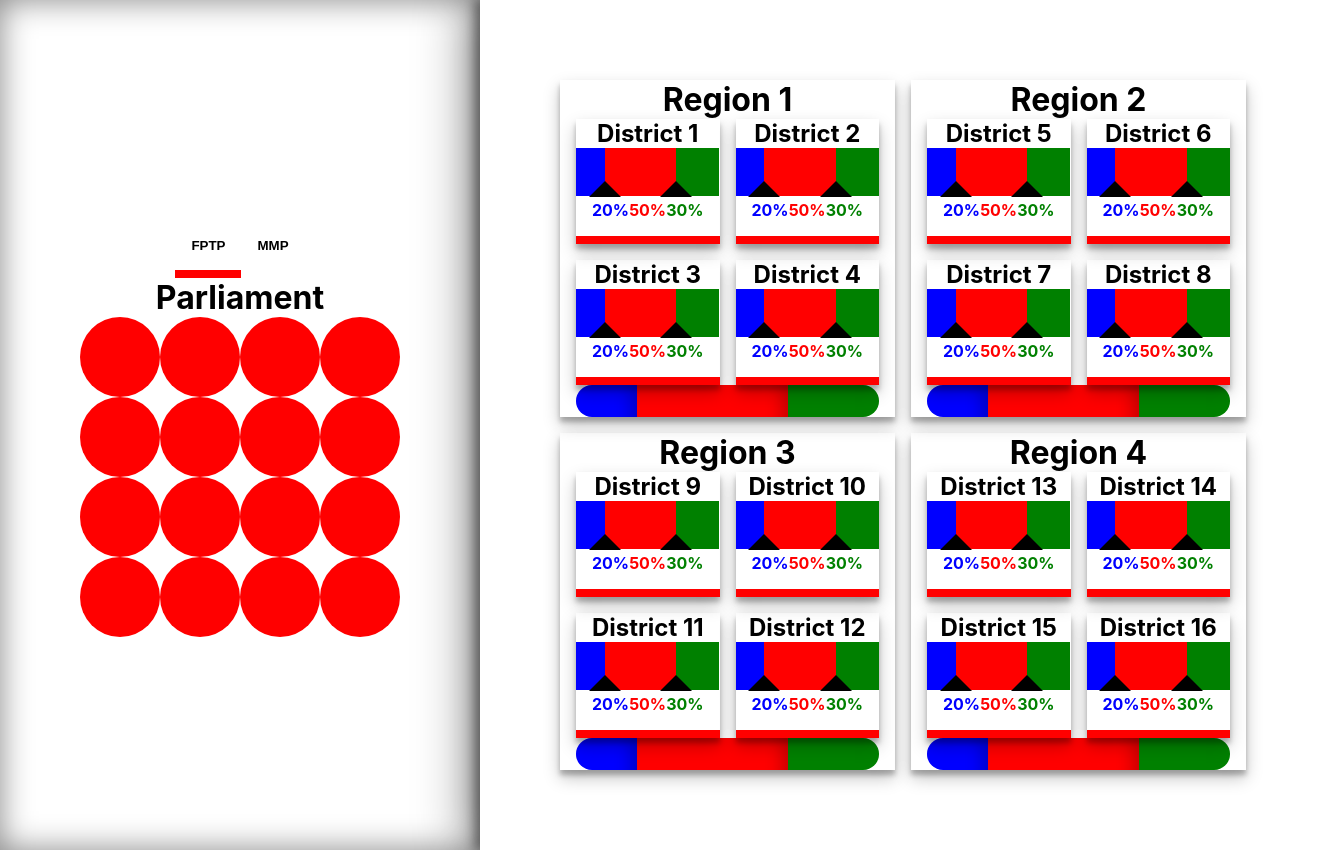
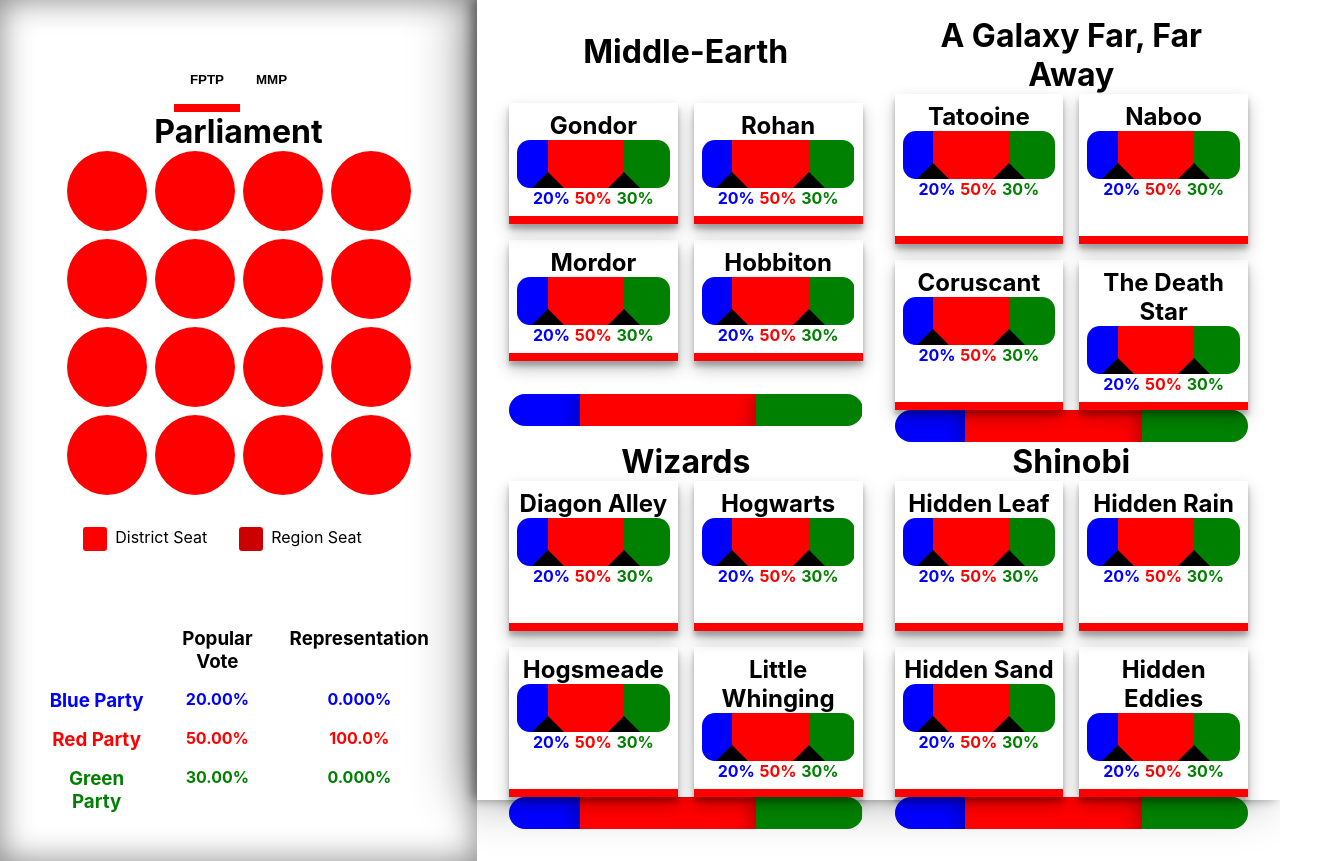
Before and after one commit to boxofsquares/prorep, a React (Create React App) app: page / in a window 1280 px wide. Shown: the whole page, 1326 px wide, since content can reach past the window. Built offline with nearby package versions, Linux system fonts and the light colour scheme.

Commit message:
Summary of work: * Added table to easily track difference in representation for the 2 different system. * UI improvements - looks decent on small screens now, but does not work.
Issues:
* The algorithm seems to be doing the right thing,.... as far as I can tell.

```diff
--- a/src/App.js
+++ b/src/App.js
@@ -2,6 +2,7 @@
 import logo from './logo.svg';
 import './App.scss';
 import VoteSlider from './slider.js';
+import Names from './names.json';
 
 const TOTAL_VOTES = 100;
 const NO_OF_REGIONS = 4;
@@ -11,7 +12,6 @@
   FPTP: 0,
   MMP: 1,
 });
-
 
 class App extends Component {
   constructor(props) {
@@ -27,6 +27,7 @@
     for(let j = 1; j <= NO_OF_REGIONS; j++) {
       let _region = {
         regionId: j,
+        regionAttr: Names.regions[j-1],
         districts: [] };
       let _lower = (j-1) * NO_OF_DISTRICTS + 1;
       let _upper = _lower + NO_OF_DISTRICTS;
@@ -103,34 +104,70 @@
 class Parliament extends Component {
 
   render() {
+    let { allSeats, overall } = this.getAllSeats();
+    const { blue, red, green, total} = this.getPopularVote();
+    let html = this.buildSeats(allSeats);
     return(
-      <div>
+      <div id="parliament-wrapper">
         <h1>Parliament</h1>
         <div id="parliament">
-        { this.getAllSeats() }
+        { html }
+        </div>
+        <div id="legend">
+          <span className="district">District Seat</span>
+          <span className="region">Region Seat</span>
+        </div>
+        <div id="parliament-breakdown">
+          <div></div>
+          <h3 className="popular">Popular Vote</h3>
+          <h3 className="representation">Representation</h3>
+          <h3 className="title blue">Blue Party</h3>
+          <div className="percentage blue">{`${(blue / total * 100).toPrecision(4)}%`}</div>
+          <div className="percentage blue">{`${(overall.blue / overall.total * 100).toPrecision(4)}%`}</div>
+          <h3 className="title red">Red Party</h3>
+          <div className="percentage red">{`${(red / total * 100).toPrecision(4)}%`}</div>
+          <div className="percentage red">{`${(overall.red / overall.total * 100).toPrecision(4)}%`}</div>
+          <h3 className="title green">Green Party</h3>
+          <div className="percentage green">{`${(green / total * 100).toPrecision(4)}%`}</div>
+          <div className="percentage green">{`${(overall.green / overall.total * 100).toPrecision(4)}%`}</div>
         </div>
       </div>
     )
   }
 
   getAllSeats() {
-    let allSeats = [];
-    for (let region of this.props.election.regions) {
-      let directSeats = [];
+    const { regions } = this.props.election;
+    let acc = regions.reduce((acc, region) => {
+      let allSeats = [];
+      let seatsByParty = {blue: 0, red: 0, green: 0, total: 0};
       for (let district of region.districts) {
-        directSeats.push(
+        let winner = this.getWinner(district)["party"];
+        allSeats.push(
           {
             districtId: district.districtId,
             type: "direct",
-            party: this.getWinner(district)["party"],
+            party: winner,
           }
         );
+        seatsByParty[winner] += 1;
+        seatsByParty.total += 1;
       }
-      allSeats.push(...directSeats);
-      if (this.props.election.system == VotingSystem.MMP) {
-        allSeats.push(...this.distributeRegionalSeats(directSeats,region));
+      // acc.allSeats.push(...directSeats);
+      if (this.props.election.system === VotingSystem.MMP) {
+        let results = this.distributeRegionalSeats(allSeats,seatsByParty, region);
+        allSeats = results.allSeats;
+        seatsByParty = results.seatsByParty;
       }
-    }
+      acc.allSeats.push(... allSeats);
+      ["blue","red","green","total"].forEach((party) => {
+        acc.overall[party] += seatsByParty[party];
+      });
+      return acc;
+    }, { allSeats: [], overall: { blue: 0, red: 0, green: 0, total: 0}})
+    return acc;
+  }
+
+  buildSeats(allSeats) {
     return allSeats.map((seat) => {
       return (
         <div id={seat.districtId} className={'seat ' + seat.party + " " + seat.type}></div>
@@ -148,16 +185,16 @@
     }, {party: "", votes: 0 })
   }
 
-  distributeRegionalSeats(directSeats, regionObj) {
-    let _overall = regionObj.overall;
-    let allSeats = directSeats.reduce((acc, districtSeat) => {
-      acc[districtSeat.party] += 1;
-      return acc;
-    }, { blue: 0, red: 0, green: 0 })
+  distributeRegionalSeats(directSeats, seatsByParty, regionObj) {
+    let { overall } = regionObj;
+    // let allSeats = directSeats.reduce((acc, districtSeat) => {
+    //   acc[districtSeat.party] += 1;
+    //   return acc;
+    // }, { blue: 0, red: 0, green: 0 })
     let regionSeats = []
     for(let i = 0; i < NO_OF_REGION_SEATS; i++) {
       let delta = ["blue","red","green"].reduce((acc, party) => {
-        let margin = allSeats[party] /  (directSeats.length + i ) - _overall[party] / 100 ;
+        let margin = seatsByParty[party] /  (directSeats.length + NO_OF_REGION_SEATS) - overall[party] / 100 ;
         if (margin < 0) {
           if (margin < acc.d) {
             acc = { party: party, d: margin};
@@ -165,14 +202,25 @@
         }
         return acc;
       }, {party: "", d: 0});
-      allSeats[delta.party] += 1;
+      seatsByParty[delta.party] += 1;
+      seatsByParty.total += 1;
       regionSeats.push({
           districtId: 0,
           type: "region",
           party: delta.party,
       })
     }
-    return regionSeats;
+    return { allSeats: [... directSeats, ...regionSeats], seatsByParty: seatsByParty };
+  }
+
+  getPopularVote() {
+    const { regions } = this.props.election;
+    return regions.reduce((acc, region) => {
+      ["blue","red","green","total"].forEach((party) => {
+        acc[party] += region.overall[party];
+      });
+      return acc;
+    }, { blue: 0, red: 0, green: 0, total: 0});
   }
 }
 
@@ -186,12 +234,12 @@
     let details = this.props.details;
     return (
       <div className="region">
-        <h1> Region {details.regionId}</h1>
+        <h1>{details.regionAttr.regionName}</h1>
         <div className="districts">
-        <District details={details.districts[0]} notifyParent={this.onDistrictChange}/>
-        <District details={details.districts[1]} notifyParent={this.onDistrictChange}/>
-        <District details={details.districts[2]} notifyParent={this.onDistrictChange}/>
-        <District details={details.districts[3]} notifyParent={this.onDistrictChange}/>
+        <District details={details.districts[0]} name={details.regionAttr.districts[0]} notifyParent={this.onDistrictChange}/>
+        <District details={details.districts[1]} name={details.regionAttr.districts[1]} notifyParent={this.onDistrictChange}/>
+        <District details={details.districts[2]} name={details.regionAttr.districts[2]} notifyParent={this.onDistrictChange}/>
+        <District details={details.districts[3]} name={details.regionAttr.districts[3]} notifyParent={this.onDistrictChange}/>
 
         </div>
         {this.displayVoteBar()}
@@ -255,7 +303,7 @@
 
     return (
       <div className={"district " + this.getWinner()["party"]}>
-        <h2>District {this.props.details.districtId}</h2>
+        <h2>{this.props.name}</h2>
         {/* <label>Party Blue</label>
         <input name="blue-votes" type="range" min="0" max="100" value={results.blue.votes} onChange={this.handleChange} /> */}
         <VoteSlider low={results.blue.votes} high={results.blue.votes + results.red.votes} handleChange={this.handleSliderChange}/>
--- a/src/App.scss
+++ b/src/App.scss
@@ -6,17 +6,26 @@
 .App {
   text-align: center;
   display: grid;
-  grid-template-columns: repeat(2,auto);
+  grid-template-columns: repeat(2, auto);
   height: 100vh;
   justify-items: stretch;
   align-items: stretch;
 
+  @media screen and (max-width: 600px) {
+    grid-template-columns: repeat(1, 1fr);
+  }
+
   #left-pane {
     display: flex;
     flex-direction: column;
-    justify-content: center;
-    padding: 5rem;
+    justify-content: space-between;
+    box-sizing: border-box;
+    padding: 3rem;
     box-shadow: 0px 0px 32px rgba(0, 0, 0, 0.48) inset;
+
+    @media screen and (max-width: 600px) {
+      box-shadow: none;
+    }
 
     #system-toggle {
       button {
@@ -28,7 +37,7 @@
         font-weight: bold;
         cursor: pointer;
         position: relative;
-        overflow:hidden;
+        overflow: hidden;
 
         &:focus {
           outline: 0;
@@ -52,7 +61,8 @@
           left: -100%;
         }
 
-        &.left-toggle.selected:after, &.right-toggle.selected:after  {
+        &.left-toggle.selected:after,
+        &.right-toggle.selected:after {
           left: 0;
           right: 0;
         }
@@ -61,17 +71,27 @@
 
     }
 
+    #parliament-wrapper {
+      display: flex;
+      flex-direction: column;
+
       #parliament {
         display: grid;
-      grid-auto-flow: row;
         grid-template-columns: repeat(4, auto);
         justify-content: center;
+        align-items: center;
+        align-content: center;
+        grid-gap: 0.5rem;
+
+        @media screen and (max-width: 600px) {
+          height: auto;
+          max-height: none;
+        }
 
         .seat {
           height: 5rem;
           width: 5rem;
           border-radius: 50%;
-        background: green;
           display: flex;
           align-items: center;
           justify-content: center;
@@ -81,20 +101,110 @@
         .green {
           background-color: green;
           order: 3;
+
+          &.region {
+            background-color: darken(green, 10%);
+          }
         }
 
         .red {
           background-color: red;
           order: 2;
+
+          &.region {
+            background-color: darken(red, 10%);
+          }
         }
 
         .blue {
           background-color: blue;
           order: 1;
+
+          &.region {
+            background-color: darken(blue, 10%);
+          }
         }
 
         .region {
           border: 1px solid black;
+        }
+      }
+
+      #legend {
+        padding-top: 2rem;
+
+        span {
+          position: relative;
+          padding-left: 2rem;
+          padding-right: 2rem;
+
+          &:before {
+            content: '';
+            display: block;
+            line-height: 1rem;
+            position: absolute;
+            width: 1.5rem;
+            height: 1.5rem;
+            left: 0;
+            top: 0;
+            border-radius: 3px;
+          }
+
+          &.district:before {
+            background-color: red,
+          }
+
+          &.region:before {
+            background-color: darken(red, 10%);
+          }
+
+
+        }
+
+
+      }
+
+      #parliament-breakdown {
+        padding-top: 5rem;
+        display: grid;
+        grid-template-columns: repeat(3, size-max);
+        justify-content: center;
+        grid-gap: 1rem;
+        font-weight: bold;
+
+        .popular {
+          grid-area: 1 / 2 / 2 / 3;
+        }
+
+        .representation {
+          grid-area: 1 / 3 / 2 / 4;
+        }
+
+        .title.blue {
+          grid-area: 2 / 1 / 3 / 2;
+        }
+
+
+        .title.red {
+          grid-area: 3 / 1 / 4 / 2;
+        }
+
+
+        .title.green {
+          grid-area: 4 / 1 / 5 / 2;
+        }
+
+        .blue {
+          color: blue;
+        }
+
+        .red {
+          color: red,
+        }
+
+        .green {
+          color: green,
+        }
       }
     }
   }
@@ -106,22 +216,24 @@
     justify-items: space-around;
     justify-content: space-around;
     align-items: stretch;
-    grid-gap: 1rem;
     box-shadow: -16px 0px 48px rgba(0, 0, 0, 0.33),
-    -5px 0  10px rgba(0, 0, 0, 0.35);
-    padding: 5rem;
+      -5px 0 10px rgba(0, 0, 0, 0.35);
+    padding: 1rem;
+    height: 100vh;
+    box-sizing: border-box;
 
     @media screen and (max-width: 600px) {
       grid-template-columns: repeat(1, 1fr);
+      box-shadow: none;
+      padding: 0;
     }
 
     .region {
       display: flex;
       flex-direction: column;
       justify-content: space-around;
-      box-shadow: 0px 8px 16px rgba(0, 0, 0, 0.23),
-        0 5px 5px rgba(0, 0, 0, 0.25);
       padding: 0 1rem 0 1rem;
+
       .districts {
         display: grid;
         grid-template: repeat(2, 1fr) / repeat(2, 1fr);
@@ -135,7 +247,7 @@
           // align-items: center;
           // position: relative;
           flex-direction: column;
-          padding-bottom: 1rem;
+          padding: 0.5rem;
           box-shadow: 0px 8px 16px rgba(0, 0, 0, 0.23),
             0 5px 5px rgba(0, 0, 0, 0.25);
           transition: border 0.2s linear;
--- /dev/null
+++ b/src/names.json
@@ -0,0 +1,40 @@
+{
+  "regions": [
+    {
+      "regionName": "Middle-Earth",
+      "districts": [
+        "Gondor",
+        "Rohan",
+        "Mordor",
+        "Hobbiton"
+      ]
+    },
+    {
+      "regionName": "A Galaxy Far, Far Away",
+      "districts": [
+        "Tatooine",
+         "Naboo",
+         "Coruscant",
+         "The Death Star"
+      ]
+    },
+    {
+      "regionName": "Wizards",
+      "districts": [
+        "Diagon Alley",
+        "Hogwarts",
+        "Hogsmeade",
+        "Little Whinging"
+      ]
+    },
+    {
+      "regionName": "Shinobi",
+      "districts": [
+        "Hidden Leaf",
+        "Hidden Rain",
+        "Hidden Sand",
+        "Hidden Eddies"
+      ]
+    }
+  ]
+}
--- a/src/slider.scss
+++ b/src/slider.scss
@@ -2,6 +2,8 @@
   .slider-rail {
     position: relative;
     overflow: hidden;
+    border-radius: 0.8rem;
+    height: 3rem;
 
     .slider-left, .slider-middle, .slider-right {
       height: 3rem;
@@ -22,9 +24,9 @@
 
     .slider-dial {
       position: absolute;
-      bottom: 0.2rem;
       transform: translateX(-50%);
       cursor: pointer;
+      bottom: 0;
       width: 0;
       height: 0;
       border-left: 1rem solid transparent;
```
Also changed, not shown: src/slider.js (+18 -4 lines). Lines whose indentation alone changed are shown as unchanged.
